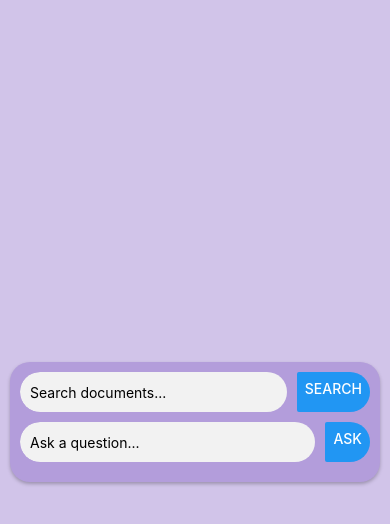
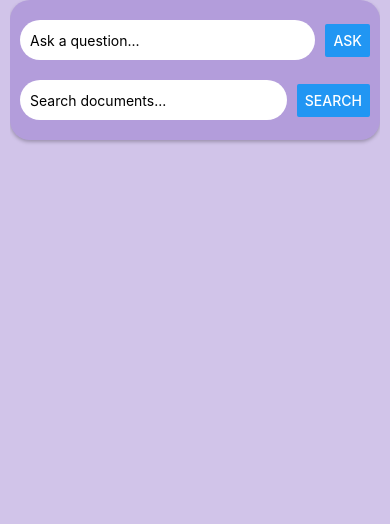
Before and after one commit to danfred360/what_did_i_sign_up_for, a React Native app in the folder app/: screen / in a window 390 px wide. Shown: the top 524 px of the page. Built offline with nearby package versions, Linux system fonts and the light colour scheme.

Commit message:
fix button styles

```diff
--- a/app/App.js
+++ b/app/App.js
@@ -1,5 +1,5 @@
 import React, { useState } from 'react';
-import { SafeAreaView, View, TextInput, Button, ActivityIndicator, Dimensions } from 'react-native';
+import { SafeAreaView, View, TextInput, Button, ActivityIndicator, Dimensions, ScrollView } from 'react-native';
 import Answer from './components/Answer';
 import SearchResults from './components/SearchResults';
 import appStyles from './styles/appStyles';
@@ -45,18 +45,8 @@ export default function App() {
 
   return (
     <SafeAreaView style={appStyles.parentContainer}>
+      <ScrollView>
         <View style={appStyles.container}>
-        <View style={[searchStyles.searchContainer, { width: searchBarWidth }]}>
-          <TextInput
-            style={searchStyles.searchBar}
-            placeholder="Search documents..."
-            value={documentSearchTerm}
-            onChangeText={(text) => setDocumentSearchTerm(text)}
-          />
-          <Button title="Search" onPress={handleDocumentSearch} style={searchStyles.searchButton} />
-        </View>
-        {documentIsLoading && <ActivityIndicator style={searchStyles.loading} />}
-        <SearchResults results={documentSearchResults} isCollapsed={documentIsCollapsed} setIsCollapsed={setDocumentIsCollapsed} />
           <View style={[searchStyles.searchContainer, { width: searchBarWidth }]}>
             <TextInput
               style={searchStyles.searchBar}
@@ -74,7 +64,19 @@ export default function App() {
               <SearchResults results={questionSearchResults} isCollapsed={questionIsCollapsed} setIsCollapsed={setQuestionIsCollapsed} />
             )
           )}
+          <View style={[searchStyles.searchContainer, { width: searchBarWidth }]}>
+            <TextInput
+              style={searchStyles.searchBar}
+              placeholder="Search documents..."
+              value={documentSearchTerm}
+              onChangeText={(text) => setDocumentSearchTerm(text)}
+            />
+            <Button title="Search" onPress={handleDocumentSearch} style={searchStyles.searchButton} />
           </View>
+          {documentIsLoading && <ActivityIndicator style={searchStyles.loading} />}
+          <SearchResults results={documentSearchResults} isCollapsed={documentIsCollapsed} setIsCollapsed={setDocumentIsCollapsed} />
+        </View>
+      </ScrollView>
     </SafeAreaView>
   );
 }
--- a/app/components/Answer.js
+++ b/app/components/Answer.js
@@ -5,13 +5,7 @@ import resultStyles from '../styles/resultStyles';
 function Answer({ answer, isCollapsed, setIsCollapsed }) {
   return (
     <View style={resultStyles.resultsContainer}>
-      <View style={resultStyles.resultsHeader}>
-        <Text style={resultStyles.title}>Answer:</Text>
-        <Button title={isCollapsed ? "Expand" : "Collapse"} onPress={() => setIsCollapsed(!isCollapsed)} />
-      </View>
-      {!isCollapsed && (
-        <Text style={resultStyles.content}>{answer}</Text>
-      )}
+      <Text style={resultStyles.content}>{answer}</Text>
     </View>
   );
 }
--- a/app/components/SearchResults.js
+++ b/app/components/SearchResults.js
@@ -10,8 +10,8 @@ function SearchResults({ results, isCollapsed, setIsCollapsed }) {
   return (
     <View style={resultStyles.resultsContainer}>
       <View style={resultStyles.resultsHeader}>
-        <Text style={resultStyles.title}>Search Results:</Text>
-        <Button title={isCollapsed ? "Expand" : "Collapse"} onPress={() => setIsCollapsed(!isCollapsed)} />
+        <Text style={resultStyles.title}>Search Results</Text>
+        <Button title={isCollapsed ? "Expand" : "Collapse"} onPress={() => setIsCollapsed(!isCollapsed)} style={resultStyles.collapseButton} />
       </View>
       {!isCollapsed && (
         <>
--- a/app/styles/resultStyles.js
+++ b/app/styles/resultStyles.js
@@ -48,6 +48,14 @@ const resultStyles = StyleSheet.create({
     marginTop: 5,
     marginBottom: 10,
   },
+  collapseButton: {
+    width: 80,
+    height: 40,
+    borderRadius: 20,
+    backgroundColor: 'yellow',
+    justifyContent: 'center',
+    alignItems: 'center',
+  },
 });
 
 export default resultStyles;
--- a/app/styles/searchStyles.js
+++ b/app/styles/searchStyles.js
@@ -1,46 +1,31 @@
-import { StyleSheet, Platform, Dimensions } from 'react-native';
-
-const windowWidth = Dimensions.get('window').width;
-const searchBarWidth = windowWidth - 40;
+import { StyleSheet } from 'react-native';
 
 const searchStyles = StyleSheet.create({
   searchContainer: {
     flexDirection: 'row',
-    marginBottom: 10,
-    borderRadius: 20,
-    overflow: 'hidden',
-    ...Platform.select({
-      ios: {
-        borderWidth: 1,
-        borderColor: 'gray',
-      },
-      android: {
-        borderColor: 'gray',
-        borderWidth: 1,
-      },
-    }),
+    alignItems: 'center',
+    justifyContent: 'space-between',
+    marginVertical: 10,
   },
   searchBar: {
     flex: 1,
     height: 40,
+    borderRadius: 20,
     paddingHorizontal: 10,
-    borderRadius: 20,
+    backgroundColor: '#fff',
     marginRight: 10,
-    backgroundColor: '#f2f2f2',
-    ...Platform.select({
-      ios: {
-        borderWidth: 1,
-        borderColor: 'gray',
-      },
-      android: {
-        borderColor: 'gray',
-        borderWidth: 1,
-      },
-    }),
   },
   searchButton: {
+    width: 80,
+    height: 40,
     borderRadius: 20,
-    paddingHorizontal: 10,
+    backgroundColor: 'yellow',
+    justifyContent: 'center',
+    alignItems: 'center',
+  },
+  searchButtonText: {
+    color: '#fff',
+    fontWeight: 'bold',
   },
   loading: {
     marginTop: 20,
```
Lines whose indentation alone changed are shown as unchanged.
